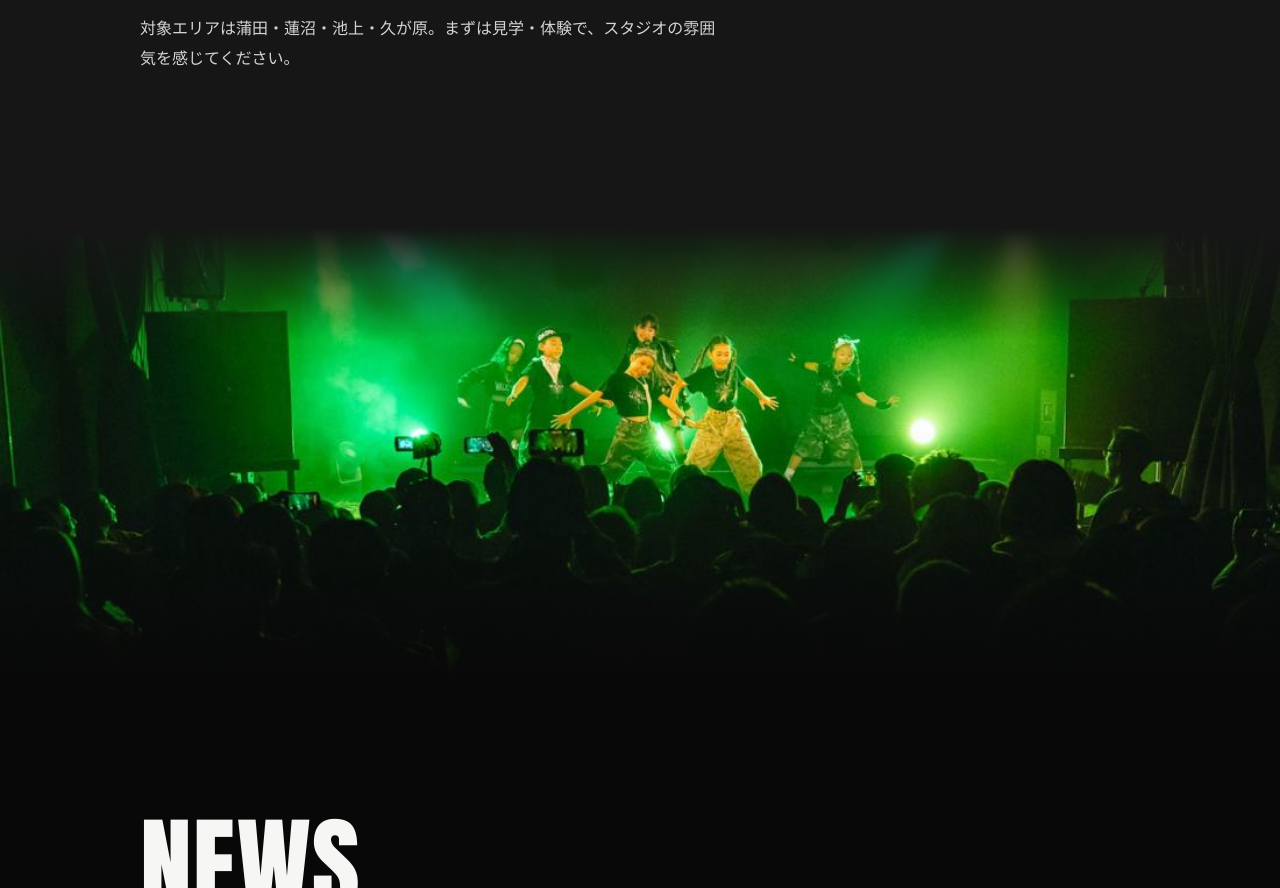
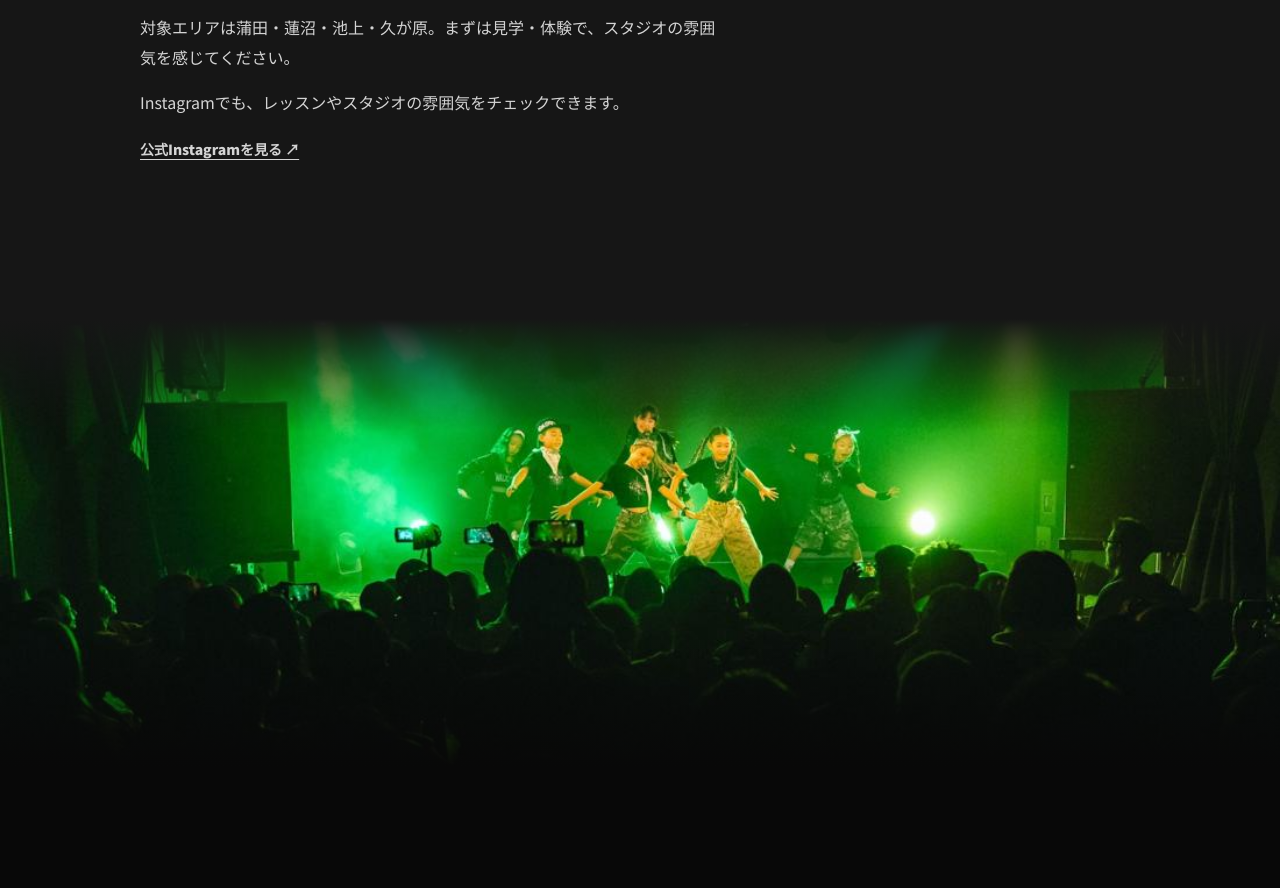
Before and after one commit to magnadanceschool-prog/magna-website, a plain HTML site: page index.html in a window 1280 px wide. Shown: the part 1575-2463 px from the top of the page. Drawn offline with Linux system fonts and the light colour scheme; no server answers.

Commit message:
Add files via upload

```diff
--- a/index.html
+++ b/index.html
@@ -32,6 +32,8 @@
 <p class="rv">現役のプロダンサーが主体となってレッスンを行っています。基礎クラスから振り付けメインのクラスまで、幅広いクラスをご用意しました。</p>
 <p class="rv">アーティスト育成トレーナー経験者、振付師、アーティストのバックダンサーなど、実績の多いインストラクターが在籍。ゆっくり丁寧に、わかりやすく教えます。プロやアーティストを目指す方の相談にも、親身に応じます。</p>
 <p class="rv">対象エリアは蒲田・蓮沼・池上・久が原。まずは見学・体験で、スタジオの雰囲気を感じてください。</p>
+<p class="rv">Instagramでも、レッスンやスタジオの雰囲気をチェックできます。</p>
+<p class="rv" style="margin-top:4px"><a class="sl" href="https://www.instagram.com/magnadanceschool" target="_blank" rel="noopener">公式Instagramを見る ↗</a></p>
 </div></section>
 
 <div class="band" role="img" aria-label="ステージで踊るダンサーたち"></div>
```
